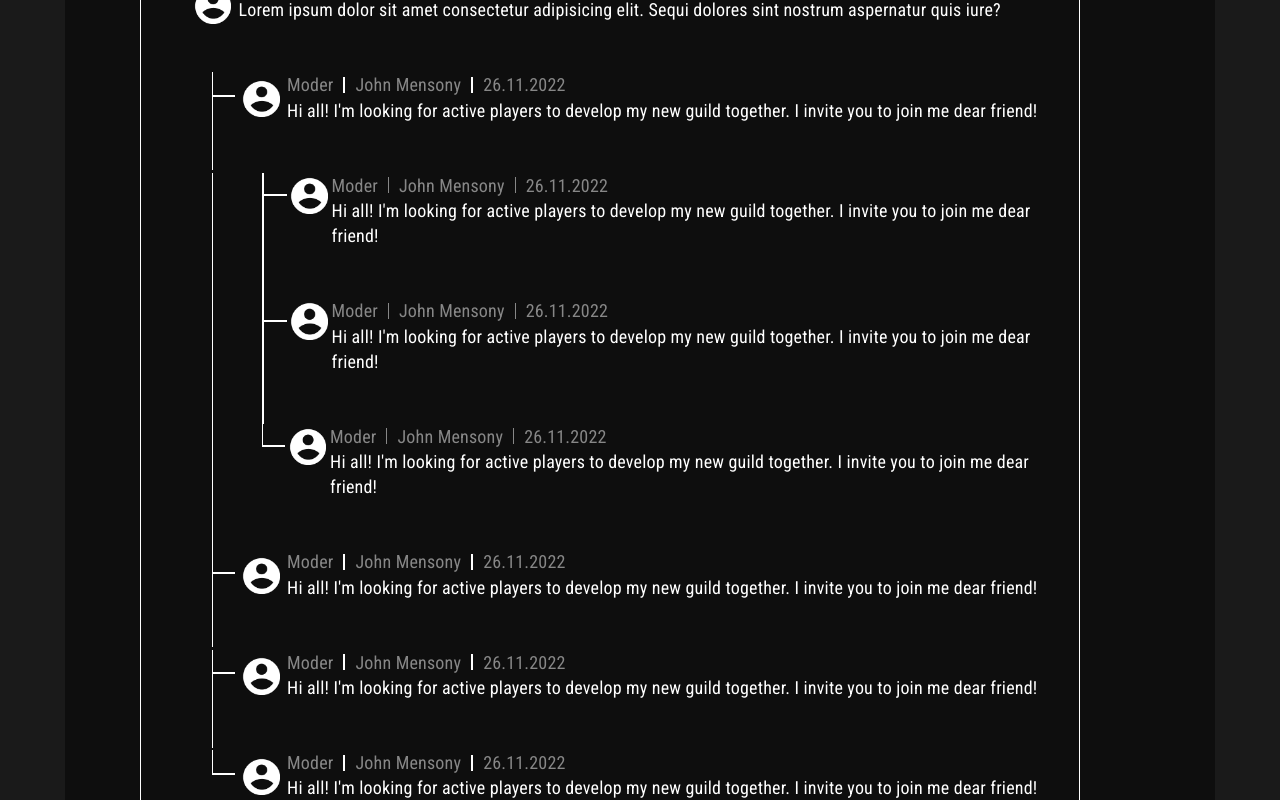
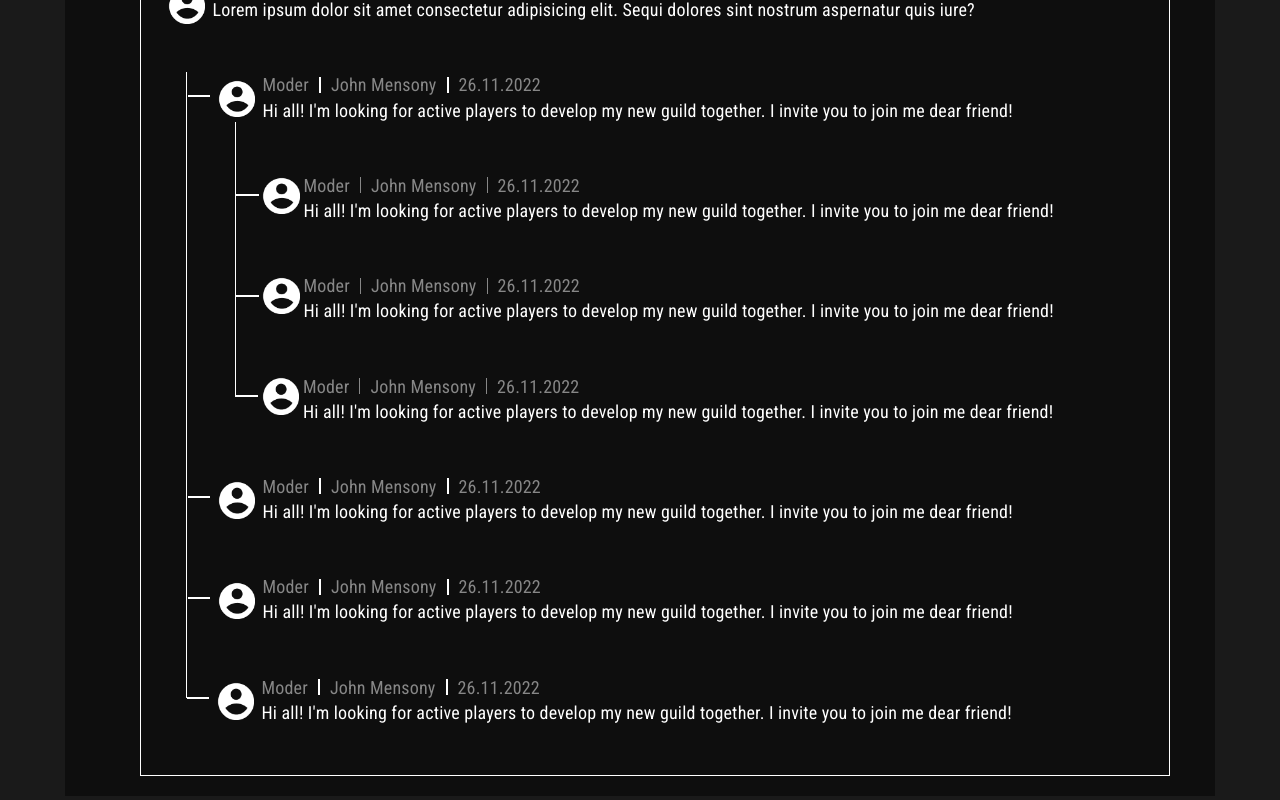
Before and after one commit to MartinLilt/one-pirate-peso-game, a Next.js app in the folder docker/front-site/: page /forum in a window 1280 px wide. Shown: the part 1040-1840 px from the top of the page. Built offline with nearby package versions, Linux system fonts and the light colour scheme; a web font is replaced by a local one.

Commit message:
border-left used

```diff
--- a/docker/front-site/components/forumSections/MessageItemForum/MessageItemForum.jsx
+++ b/docker/front-site/components/forumSections/MessageItemForum/MessageItemForum.jsx
@@ -38,7 +38,7 @@ const MessageItemForum = ({ array, topicText }) => {
               <summary className={s.forum__messageitem_summary}>
                 <div className={s.forum__messageitem_lineanswer}>
                   <div className={s.forum__messageitem_lineanswer_first}></div>
-                  <div className={s.forum__messageitem_lineanswer_second}></div>
+                  {/* <div className={s.forum__messageitem_lineanswer_second}></div> */}
                 </div>
                 <div className={s.forum__messageitem__horiz}>
                   <div className={s.forum__messageitem_line_horiz}></div>
--- a/docker/front-site/components/forumSections/MessageItemForum/MessageItemForum.module.scss
+++ b/docker/front-site/components/forumSections/MessageItemForum/MessageItemForum.module.scss
@@ -6,43 +6,18 @@
     height: 100%;
     padding-left: 45px;
   }
-  // &_item::before,
-  // &_item::after {
-  //   position: absolute;
-  //   content: "";
-  //   left: 50%;
-  //   margin-top: -0.5px;
-  //   border: 1px solid white;
-  // }
-
-  // &_item:before {
-  //   left: 0;
-  //   right: 50%;
-  //   /* This must be half of the size of the label*/
-  //   margin-right: 12.5px;
-  // }
-  // &_item:after {
-  //   right: 0;
-  //   left: 50%;
-  //   /* This must be half of the size of the label*/
-  //   margin-left: 12.5px;
-  // }
-
-  // &_item:first-of-type:before,
-  // &_item:last-of-type:after {
-  //   border: none;
-  // }
 
   &_topic {
     display: flex;
     margin-top: 50px;
     height: 100%;
+    margin-left: -26px;
   }
 
   &__line_answer_vert {
     width: 0.5px;
-    // border: 0.1px solid var(--accent-element-color);
-    // height: calc(100% - 25px);
+    border-right: 1px solid var(--accent-element-color);
+    // min-height: calc(100% + 30px);
     //  min-height: 100%;
     background-color: var(--accent-element-color);
   }
@@ -55,12 +30,17 @@
 
   &_lineanswer {
     position: relative;
-    margin-left: 25.6px;
+    // margin-left: 25.6px;
     height: 100%;
     width: 0.5px;
-    // border: 0.1px solid var(--accent-element-color);
+    // border-left: 0.1px solid var(--accent-element-color);
   }
-  &_lineanswer_first {
+  &_item &_lineanswer_first {
+    display: none;
+  }
+
+  &_item:last-child &_lineanswer_first {
+    display: block;
     width: 0.5px;
     height: 23px;
     background-color: var(--accent-element-color);
@@ -92,15 +72,23 @@
   &_summary {
     display: flex;
     align-items: flex-start;
+
+    // border-left: 1px solid var(--accent-element-color);
     // height: 100%;
   }
   &_item {
     display: flex;
     flex-direction: row;
+    // padding-left: 45px;
+    border-left: 1px solid var(--accent-element-color);
   }
 
   &_item:last-child &__line_answer_vert {
     display: none;
+    border-left: none;
+  }
+  &_item:last-child {
+    border-left: none;
   }
   &_avatar {
     padding: 7.5px;
--- a/docker/front-site/components/forumSections/ReplyItemForum/ReplyItemForum.jsx
+++ b/docker/front-site/components/forumSections/ReplyItemForum/ReplyItemForum.jsx
@@ -10,7 +10,7 @@ const ReplyItemForum = ({ array }) => {
     <ul className={s.forum__replyitem}>
       {array.map((el) => (
         <li key={uuid.v4()} className={s.forum__replyitem_item}>
-          <div className={s.forum__replyitem_linetopic}></div>
+          {/* <div className={s.forum__replyitem_linetopic}></div> */}
           {/* <div className={s.forum__replyitem_lineanswer}></div> */}
           <div className={s.forum__replyitem_lineanswer}>
             <div className={s.forum__replyitem_lineanswer_first}></div>
--- a/docker/front-site/components/forumSections/ReplyItemForum/ReplyItemForum.module.scss
+++ b/docker/front-site/components/forumSections/ReplyItemForum/ReplyItemForum.module.scss
@@ -1,5 +1,7 @@
 .forum__replyitem {
   height: auto;
+// border-left: 1px solid var(--accent-element-color);
+
   &_main {
     display: flex;
     height: auto;
@@ -12,15 +14,15 @@
     background-color: var(--accent-element-color);
   }
   &_lineanswer {
-    margin-left: 50px;
+    margin-left: 48px;
     width: 0.5px;
-    border: 0.25px solid var(--accent-element-color);
+    border-right: 0.25px solid var(--accent-element-color);
   }
   &_lineanswer_first {
     width: 0.5px;
-    height: 23px;
+    height: 74px;
     background-color: var(--accent-element-color);
-    margin-top: 0;
+    margin-top: -51px;
   }
   &_lineanswer_second {
     display: block;
--- a/docker/front-site/components/forumSections/TopicItemForum/TopicItemForum.module.scss
+++ b/docker/front-site/components/forumSections/TopicItemForum/TopicItemForum.module.scss
@@ -1,6 +1,6 @@
 .forum__topic {
   padding-top: 40px;
-  width: calc(100% - 90px);
+  // width: calc(100% - 90px);
   @media screen and (min-width: 768px) {
     padding-left: 30px;
   }
```
